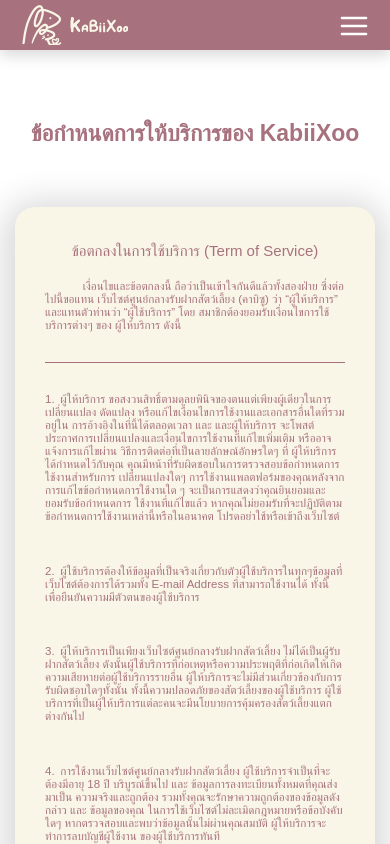
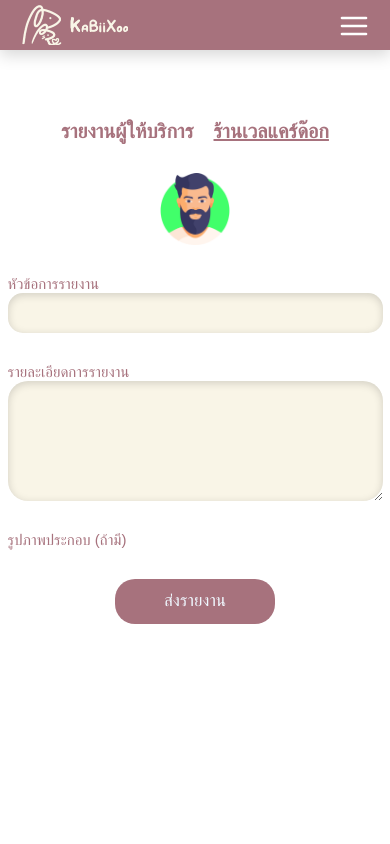
Before and after one commit to Cchopksd/kabiixoo, a React (Create React App) app: page / in a window 390 px wide. Shown: the top 844 px of the page. Built offline with nearby package versions, Linux system fonts and the light colour scheme; a web font is replaced by a local one.

Commit message:
สร้างหน้า ReportProvider รองรับ Responsive ในทุก Device (ยังไม่ได้ทำส่วนของการแนบรูปภาพกำลังหาวิธีอยู่)

```diff
--- a/src/App.jsx
+++ b/src/App.jsx
@@ -11,6 +11,7 @@ import Review from './pages/Review';
 import Article from './pages/Article';
 import EditProfile from './pages/EditProfile';
 import TermOfService from './pages/TermOfService';
+import ReportProvider from './pages/ReportProvider';
 
 function App() {
   return (
@@ -18,7 +19,7 @@ function App() {
       <BrowserRouter>
         <Routes>
           <Route path="/" element={<Navbar/>}>
-            <Route index  element={<TermOfService/>}/>
+            <Route index  element={<ReportProvider/>}/>
             <Route path="article" element={<Article />}/>
             <Route path="about" element={<About />}/>
             <Route path="signin" element={<SignIn />}/>
--- a/src/pages/ReportProvider.css
+++ b/src/pages/ReportProvider.css
@@ -0,0 +1,149 @@
+.report-container {
+    display: flex;
+    flex-direction: column;
+    width: 600px;
+    margin: 70px auto;
+}
+.report-title-box {
+    margin: auto;
+    margin-bottom: 30px;
+}
+.report-title {
+    font-size: 35px;
+    color: #A7727D;
+    font-weight: bold;
+    margin-right: 20px;
+}
+.business-name-report {
+    font-size: 35px;
+    color: #A7727D;
+    font-weight: bold;
+    text-decoration: underline;
+}
+.report-img-display{
+    width:110px;
+    margin: auto;
+    margin-bottom: 30px;
+}
+.report-topic-box{
+    display: flex;
+    flex-direction: column;
+    margin-bottom: 30px;
+}
+.report-info-header {
+    font-size: 22px;
+    color: #A7727D;
+}
+.input-report-topic {
+    background-color: #F9F5E7;
+    border: none;
+    outline: none;
+    box-shadow: inset 0 2px 8px rgba(0,0,0,0.16);
+    border-radius: 20px;
+    width: 540px;
+    height: 0px;
+    padding: 30px;
+    font-size: 16px;
+}
+.report-description-box {
+    display: flex;
+    flex-direction: column;
+    margin-bottom: 30px;
+}
+.input-description-topic {
+    background-color: #F9F5E7;
+    border: none;
+    outline: none;
+    box-shadow: inset 0 2px 8px rgba(0,0,0,0.16);
+    border-radius: 20px;
+    width: 540px;
+    height: 120px;
+    padding: 30px;
+    font-size: 16px;
+}
+.report-img-box {
+    display: flex;
+    flex-direction: column;
+    margin-bottom: 30px;
+}
+.comfirm-report-btn {
+    background-color: #A7727D;
+    color: aliceblue;
+    font-size: 20px;
+    width: 220px;
+    height: 55px;
+    border: none;
+    border-radius: 20px;
+    margin: auto;
+}
+.comfirm-report-btn:hover {
+    background: #F8EAD8;
+    color: #000000;
+    cursor: pointer;
+    transition: 0.5s ease;
+}
+
+/* จอ tablet */
+@media screen and (min-width : 700px) and (max-width : 990px){
+    .report-container {
+        width: 500px;
+    }
+    .report-title, .business-name-report{
+        font-size: 27px;
+    }
+    .report-img-display{
+        width:90px;
+    }
+    .report-info-header {
+        font-size: 17px;
+    }
+    .input-report-topic {
+        width: 440px;
+        height: 0px;
+        font-size: 14px;
+    }
+    .input-description-topic {
+        width: 440px;
+        height: 100px;
+        font-size: 14px;
+    }
+    .comfirm-report-btn {
+        font-size: 17px;
+        width: 180px;
+        height: 48px;
+    }
+}
+
+/* จอ Mobile */
+@media screen and (min-width : 0px) and (max-width : 700px){
+    .report-container {
+        width: 375px;
+    }
+    .report-title, .business-name-report{
+        font-size: 20px;
+    }
+    .report-img-display{
+        width:70px;
+    }
+    .report-info-header {
+        font-size: 15px;
+    }
+    .input-report-topic {
+        width: 335px;
+        height: 0px;
+        font-size: 14px;
+        padding: 20px;
+        border-radius: 15px;
+    }
+    .input-description-topic {
+        width: 335px;
+        height: 80px;
+        font-size: 14px;
+        padding: 20px;
+    }
+    .comfirm-report-btn {
+        font-size: 17px;
+        width: 160px;
+        height: 45px;
+    }
+}
--- a/src/pages/ReportProvider.jsx
+++ b/src/pages/ReportProvider.jsx
@@ -13,13 +13,14 @@ const ReportProvider = () => {
                 <label className="report-title">รายงานผู้ให้บริการ</label>
                 <label className="business-name-report">{businessName}</label>
             </div>
+            <img className="report-img-display" src={require("../images/dummy_profileImage.png")}/>
             <div className="report-topic-box">
                 <label className="report-info-header">หัวข้อการรายงาน</label>
-                <input className="input-report-topic" type="text" value={reportTopic}/>
+                <input className="input-report-topic" type="text" value={reportTopic} onChange={(event)=>setReportTopic(event.target.value)}/>
             </div>
             <div className="report-description-box">
                 <label className="report-info-header">รายละเอียดการรายงาน</label>
-                <textarea className="input-description-topic" value={reportDesc}></textarea>
+                <textarea className="input-description-topic" value={reportDesc} onChange={(event)=>setReportDesc(event.target.value)}></textarea>
             </div>
             <div className="report-img-box">
                 <label className="report-info-header">รูปภาพประกอบ (ถ้ามี)</label>
```
